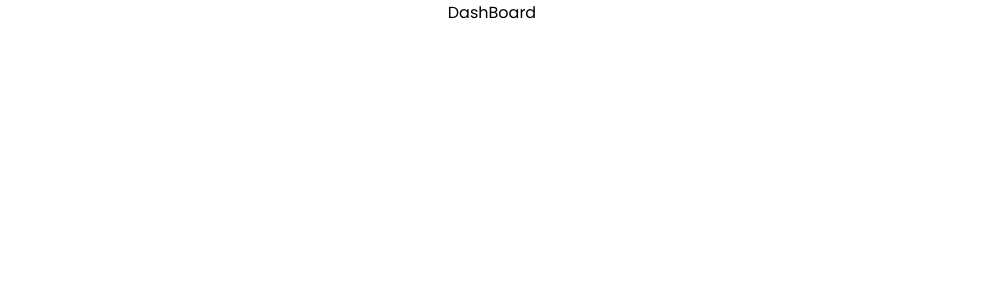
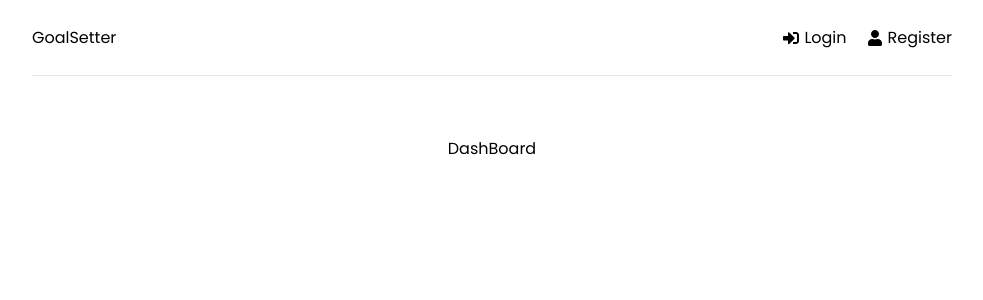
Before and after one commit to flyingmonster1210/Mern-app-1, a React (Create React App) app in the folder frontend/: page / in a window 1280 px wide. Shown: the top 300 px of the page, without its empty margins (148-1131 px from the left). Built offline with nearby package versions, Linux system fonts and the light colour scheme.

Commit message:
Header is completed

```diff
--- a/frontend/package.json
+++ b/frontend/package.json
@@ -9,6 +9,7 @@
     "@testing-library/user-event": "^14.4.3",
     "react": "^18.2.0",
     "react-dom": "^18.2.0",
+    "react-icons": "^4.10.1",
     "react-redux": "^8.1.2",
     "react-router-dom": "^6.14.2",
     "react-scripts": "5.0.1",
--- a/frontend/src/App.js
+++ b/frontend/src/App.js
@@ -3,11 +3,14 @@
 import Register from './pages/Register'
 import DashBoard from './pages/DashBoard'
 import React from 'react'
+import Header from './components/Header'
+
 
 function App () {
   return (
     <Router>
       <div className='container'>
+        <Header />
         <Routes>
           <Route path='/' element={<DashBoard />} />
           <Route path='/register' element={<Register />} />
--- a/frontend/src/components/Header.jsx
+++ b/frontend/src/components/Header.jsx
@@ -1,7 +1,26 @@
-import {} from 'react-icons/fa'
+import { FaSignInAlt, FaSignOutAlt, FaUser } from 'react-icons/fa'
+import { Link } from 'react-router-dom'
 
 function Header() {
-  return <div>Header</div>
+  return (
+    <header className="header">
+      <div className="logo">
+        <Link to="/"> GoalSetter</Link>
+      </div>
+      <ul>
+        <li>
+          <Link to="/login">
+            <FaSignInAlt /> Login
+          </Link>
+        </li>
+        <li>
+          <Link to="/register">
+            <FaUser /> Register
+          </Link>
+        </li>
+      </ul>
+    </header>
+  )
 }
 
 export default Header
```
Also changed, not shown: 1 other file (tests, documents, lock files or other folders).
